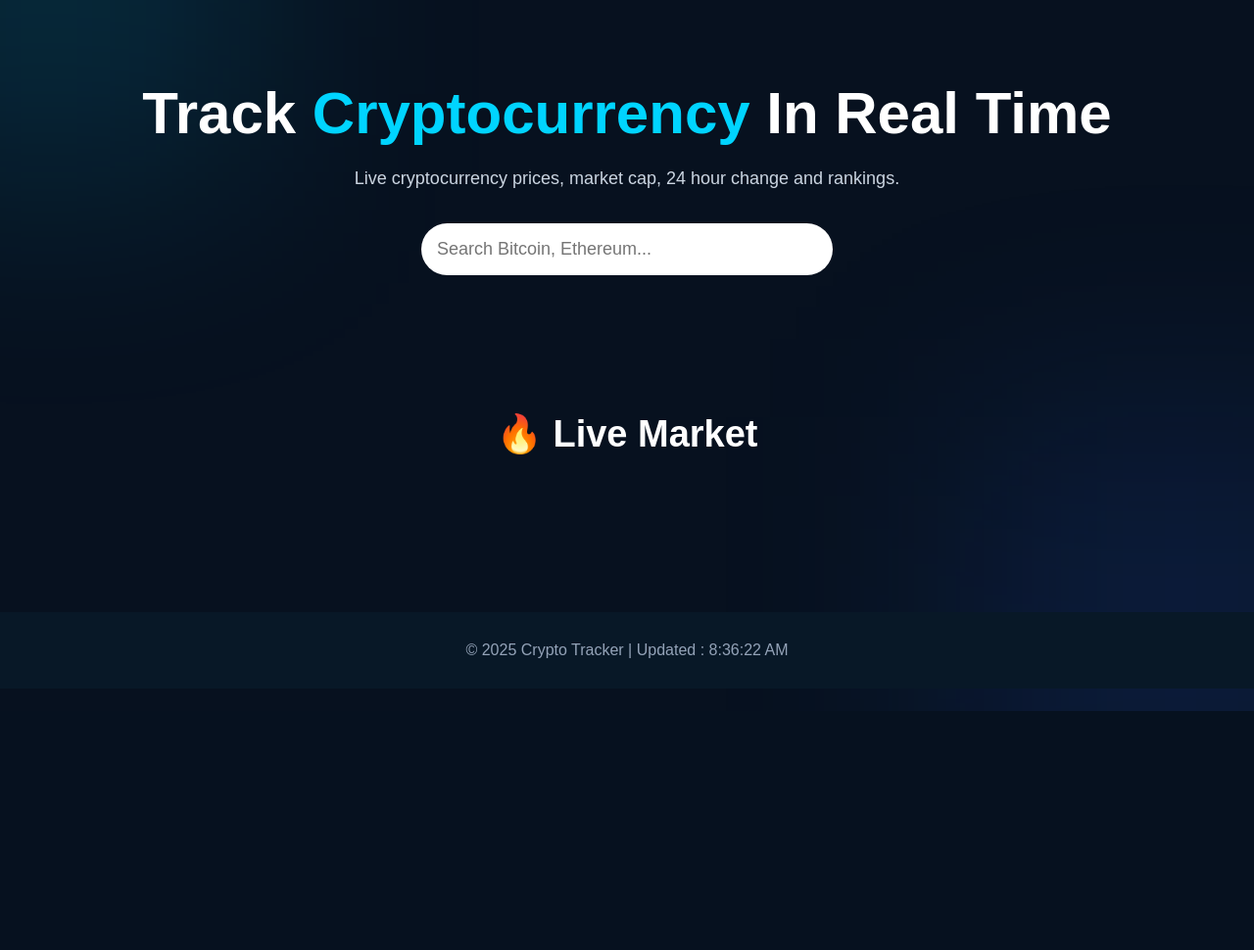
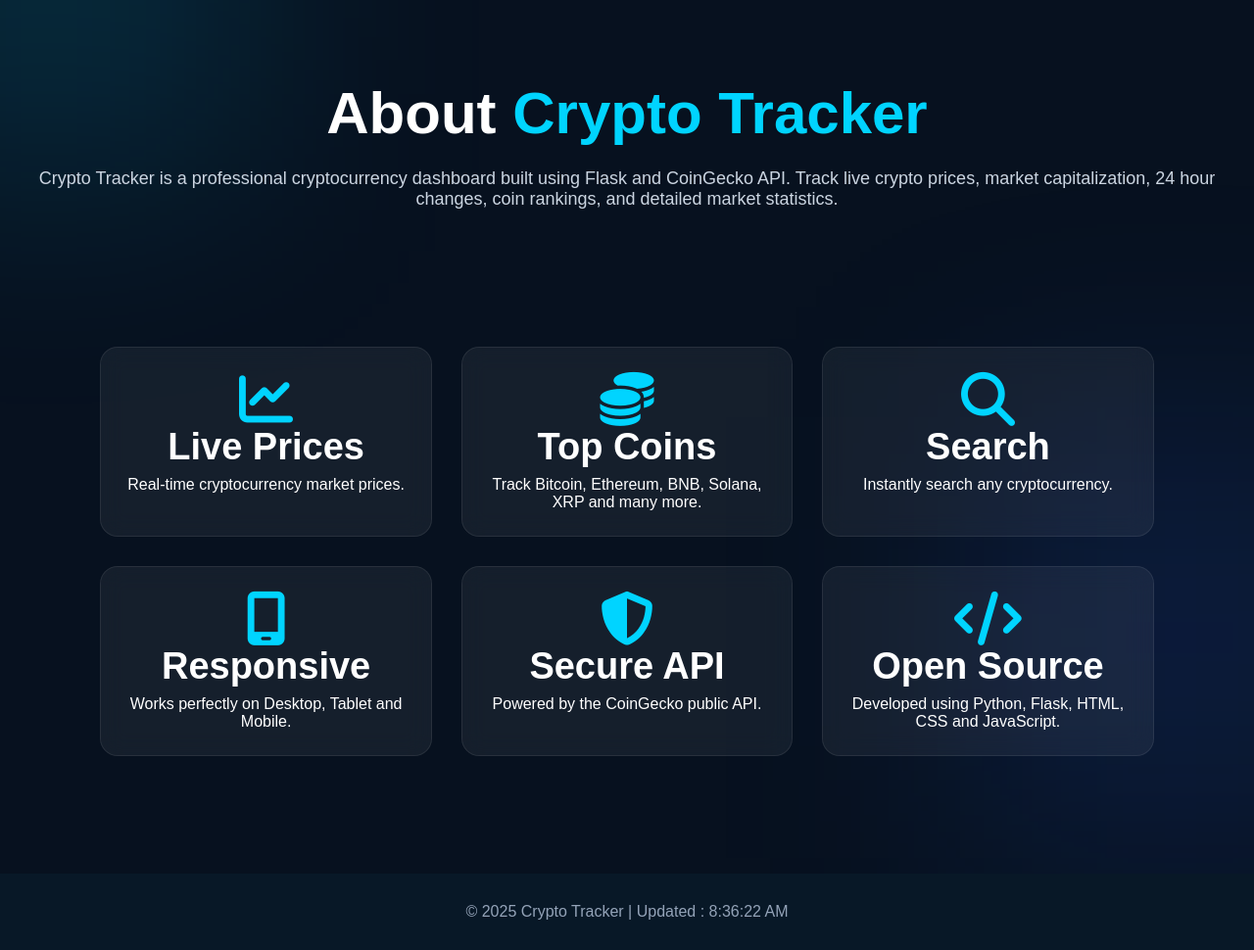
Before and after one commit to AnkitSaini491/Crypto-Tracker-, a Flask app: page / in a window 1280 px wide. Shown: the part 74-1044 px from the top of the page at 98% size. Before the commit the page ends 800 px from the top, so only its background shows below. Run offline with Flask 3, Linux system fonts and the light colour scheme.

Commit message:
Update index.html

```diff
--- a/templates/index.html
+++ b/templates/index.html
@@ -7,9 +7,10 @@
 
 <meta name="viewport" content="width=device-width, initial-scale=1.0">
 
-<title>Crypto Tracker</title>
+<title>About | Crypto Tracker</title>
 
-<link rel="stylesheet" href="{{ url_for('static', filename='style.css') }}">
+<link rel="stylesheet"
+href="{{ url_for('static', filename='style.css') }}">
 
 <link rel="stylesheet"
 href="https://cdnjs.cloudflare.com/ajax/libs/font-awesome/6.5.2/css/all.min.css">
@@ -17,8 +18,6 @@ href="https://cdnjs.cloudflare.com/ajax/libs/font-awesome/6.5.2/css/all.min.css"
 </head>
 
 <body>
-
-<!-- Navbar -->
 
 <nav>
 
@@ -40,114 +39,145 @@ CryptoTracker
 
 </nav>
 
-<!-- Hero -->
-
 <section class="hero">
 
 <h1>
 
-Track
+About
 
-<span>Cryptocurrency</span>
-
-In Real Time
+<span>Crypto Tracker</span>
 
 </h1>
 
 <p>
 
-Live cryptocurrency prices, market cap,
-24 hour change and rankings.
+Crypto Tracker is a professional cryptocurrency dashboard
+built using Flask and CoinGecko API.
+
+Track live crypto prices,
+market capitalization,
+24 hour changes,
+coin rankings,
+and detailed market statistics.
 
 </p>
 
-<input
-
-type="text"
-
-id="search"
-
-placeholder="Search Bitcoin, Ethereum...">
-
 </section>
-
-<!-- Market -->
 
 <section class="market">
 
-<h2>
-
-🔥 Live Market
-
-</h2>
-
 <div class="coin-container">
-
-{% for coin in coins %}
-
-<a
-
-href="/coin/{{ coin.id }}"
-
-class="coin-link">
 
 <div class="card">
 
-<img src="{{ coin.image }}">
+<i class="fa-solid fa-chart-line"
+style="font-size:55px;color:#00d4ff;"></i>
 
-<h2>{{ coin.name }}</h2>
-
-<h4>{{ coin.symbol.upper() }}</h4>
-
-<h3>
-
-${{ "%.2f"|format(coin.current_price) }}
-
-</h3>
-
-{% if coin.price_change_percentage_24h >= 0 %}
-
-<p class="green">
-
-▲ {{ "%.2f"|format(coin.price_change_percentage_24h) }}%
-
-</p>
-
-{% else %}
-
-<p class="red">
-
-▼ {{ "%.2f"|format(coin.price_change_percentage_24h) }}%
-
-</p>
-
-{% endif %}
-
-<hr>
+<h2>Live Prices</h2>
 
 <p>
 
-Market Cap
-
-</p>
-
-<h5>
-
-${{ "{:,}".format(coin.market_cap) }}
-
-</h5>
-
-<p>
-
-Rank #{{ coin.market_cap_rank }}
+Real-time cryptocurrency market prices.
 
 </p>
 
 </div>
 
-</a>
+<div class="card">
 
-{% endfor %}
+<i class="fa-solid fa-coins"
+style="font-size:55px;color:#00d4ff;"></i>
+
+<h2>Top Coins</h2>
+
+<p>
+
+Track Bitcoin,
+Ethereum,
+BNB,
+Solana,
+XRP and many more.
+
+</p>
+
+</div>
+
+<div class="card">
+
+<i class="fa-solid fa-magnifying-glass"
+style="font-size:55px;color:#00d4ff;"></i>
+
+<h2>Search</h2>
+
+<p>
+
+Instantly search any cryptocurrency.
+
+</p>
+
+</div>
+
+<div class="card">
+
+<i class="fa-solid fa-mobile-screen"
+style="font-size:55px;color:#00d4ff;"></i>
+
+<h2>Responsive</h2>
+
+<p>
+
+Works perfectly on
+Desktop,
+Tablet
+and Mobile.
+
+</p>
+
+</div>
+
+<div class="card">
+
+<i class="fa-solid fa-shield-halved"
+style="font-size:55px;color:#00d4ff;"></i>
+
+<h2>Secure API</h2>
+
+<p>
+
+Powered by the
+CoinGecko
+public API.
+
+</p>
+
+</div>
+
+<div class="card">
+
+<i class="fa-solid fa-code"
+style="font-size:55px;color:#00d4ff;"></i>
+
+<h2>Open Source</h2>
+
+<p>
+
+Developed using
+
+Python,
+
+Flask,
+
+HTML,
+
+CSS
+
+and
+
+JavaScript.
+
+</p>
+
+</div>
 
 </div>
 
```
